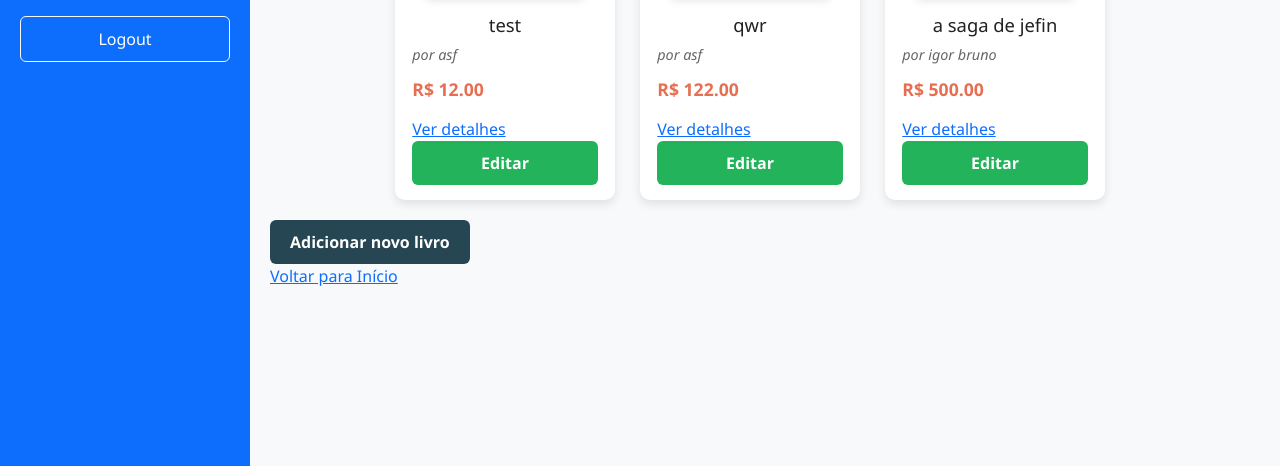
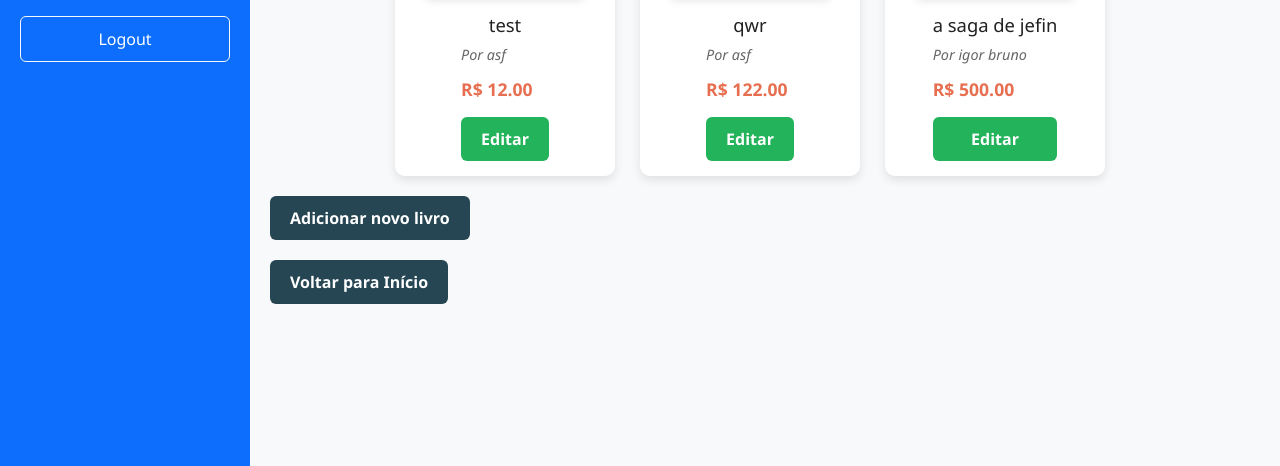
Before and after one commit to BrianKevelyn/projeto-psi, a Flask app: page /livros/lista_livros in a window 1280 px wide. Shown: the part 334-800 px from the top of the page. Run offline with Flask 3, Linux system fonts and the light colour scheme; a user stored in the database is signed in.

Commit message:
detalhes do card e voltar pra o inicio

```diff
--- a/static/livros_lista.css
+++ b/static/livros_lista.css
@@ -29,6 +29,12 @@
       box-shadow: 0 2px 8px rgba(0,0,0,0.1);
       margin-bottom: 15px;
     }
+
+.livro-img .link-livro {
+      text-decoration: none;
+      color: inherit;
+    }
+
 .livro-info h3 {
       margin: 0 0 8px 0;
       font-size: 1.15rem;
@@ -47,6 +53,9 @@
       color: #e76f51;
       margin-bottom: 15px;
     }
+
+
+
 .btn-comprar {
       background-color: #23b35a;
       border: none;
@@ -75,3 +84,15 @@
 .btn-adicionar:hover {
       background-color: #1e374a;
     }
+
+.voltar_inicio {
+      display: inline-block;
+      margin-top: 20px;
+      padding: 10px 20px;
+      background-color: #264653;
+      color: white;
+      text-decoration: none;
+      border-radius: 6px;
+      font-weight: 600;
+      transition: background-color 0.3s ease;
+    }
--- a/templates/livros_lista.html
+++ b/templates/livros_lista.html
@@ -9,17 +9,19 @@
       {% for livro in livros %}
         <div class="livro-card">
           <div class="livro-img">
-            {% if livro.liv_capa_url %}
-              <img src="{{ livro.liv_capa_url }}" alt="Capa do livro {{ livro.liv_titulo }}">
-            {% else %}
-              <img src="{{ url_for('static', filename='images/placeholder_book.png') }}" alt="Capa padrão">
-            {% endif %}
+            <a  class="link-livro" href="{{ url_for('livros.detalhes_livro', livro_id=livro.liv_id) }}">
+              {% if livro.liv_capa_url %}
+                <img src="{{ livro.liv_capa_url }}" alt="Capa do livro {{ livro.liv_titulo }}">
+              {% else %}
+                <img src="{{ url_for('static', filename='images/placeholder_book.png') }}" alt="Capa padrão">
+              {% endif %}
+            </a>
+
           </div>
           <div class="livro-info">
             <h3>{{ livro.liv_titulo }}</h3>
-            <p class="autor">por {{ livro.liv_autor }}</p>
+            <p class="autor">Por {{ livro.liv_autor }}</p>
             <p class="preco">R$ {{ "%.2f"|format(livro.liv_preco) }}</p>
-            <a href="{{ url_for('livros.detalhes_livro', livro_id=livro.liv_id) }}" class="btn-detalhes">Ver detalhes</a>
 
             {% if current_user.usu_tipo == "bibliotecario" %}
               <button class="btn-comprar">Editar</button>
@@ -39,6 +41,6 @@
     <a href="{{ url_for('livros.adicionar_livro') }}" class="btn-adicionar">Adicionar novo livro</a>
   {% endif %}
   <br>
-  <a href="{{ url_for('main.index') }}">Voltar para Início</a>
+  <a href="{{ url_for('main.index') }} " class="voltar_inicio">Voltar para Início</a>
 
 {% endblock %}
--- a/templates/perfil.html
+++ b/templates/perfil.html
@@ -4,6 +4,9 @@
 
 
 {% block content %}
+  <link rel="stylesheet" href="{{ url_for('static', filename='perfil.css') }}">
+
+
   <h1>Perfil</h1>
-  <a href="{{ url_for('main.index') }}">Voltar para Início</a>
+  <a href="{{ url_for('main.index') }}" class="voltar_inicio">Voltar para Início</a>
 {% endblock %}
```
Also changed, not shown: requirements.txt (added, +13 -0 lines), static/perfil.css (added, +11 -0 lines), instance/biblioteca.db.
